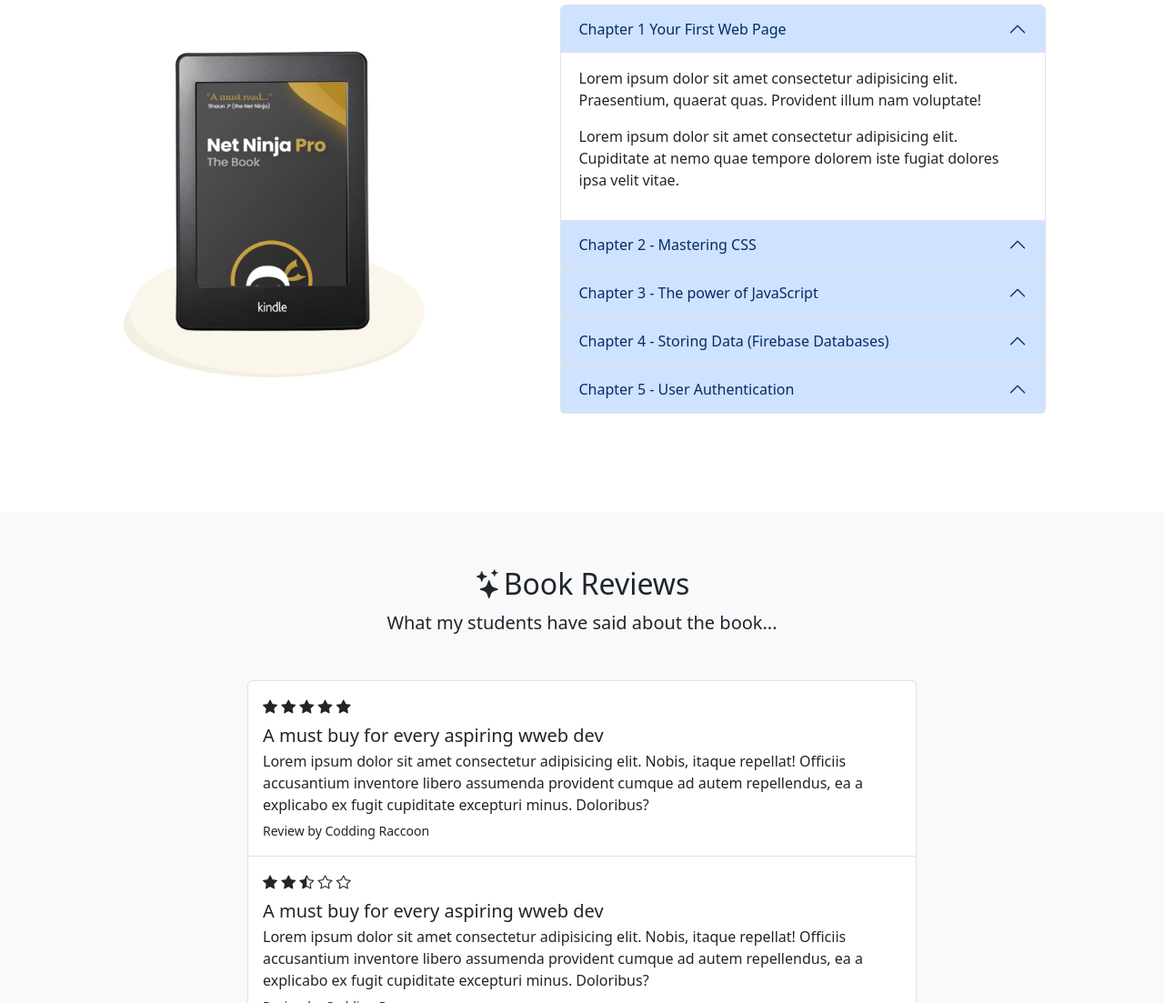
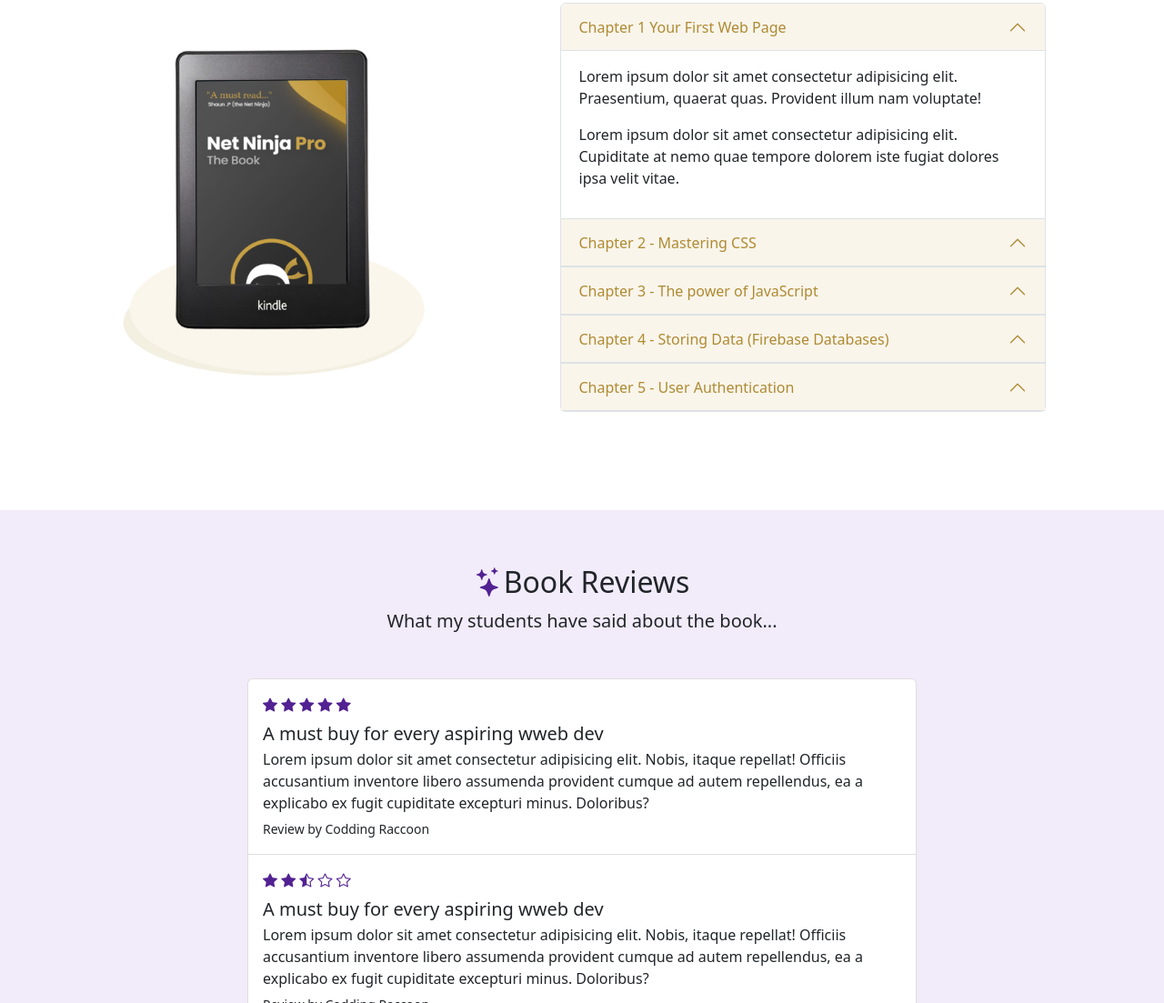
Before and after one commit to Yakub357/bootstrap-project-1, a website: page index.html in a window 1280 px wide. Shown: the part 1697-2800 px from the top of the page at 91% size. Drawn offline with nearby package versions, Linux system fonts and the light colour scheme.

Commit message:
lesson-19 completed, boostrap costomization added to change the primary colos

```diff
--- a/index.html
+++ b/index.html
@@ -6,12 +6,7 @@
     <meta name="viewport" content="width=device-width, initial-scale=1.0" />
     <title>Coding Racoon - the Book</title>
 
-    <link
-      href="https://cdn.jsdelivr.net/npm/bootstrap@5.3.0-alpha3/dist/css/bootstrap.min.css"
-      rel="stylesheet"
-      integrity="sha384-KK94CHFLLe+nY2dmCWGMq91rCGa5gtU4mk92HdvYe+M/SXH301p5ILy+dN9+nJOZ"
-      crossorigin="anonymous"
-    />
+    <link rel="stylesheet" href="./css/main.min.css" />
     <link
       rel="stylesheet"
       href="https://cdn.jsdelivr.net/npm/bootstrap-icons@1.10.4/font/bootstrap-icons.css"
@@ -390,17 +385,17 @@
 
     <!-- * Reviews list -->
     <!-- ? Using LIST GROUP -->
-    <section id="reviews" class="bg-light">
+    <section id="reviews" class="bg-altlight">
       <div class="container-lg">
         <div class="text-center">
-          <h2><i class="bi bi-stars"></i>Book Reviews</h2>
+          <h2><i class="bi bi-stars text-altdark"></i>Book Reviews</h2>
           <p class="lead">What my students have said about the book...</p>
         </div>
         <div class="row justify-content-center my-5">
           <div class="col-lg-8">
             <div class="list-group">
               <div class="list-group-item py-3">
-                <div class="pb-2">
+                <div class="pb-2 text-altdark">
                   <i class="bi bi-star-fill"></i>
                   <i class="bi bi-star-fill"></i>
                   <i class="bi bi-star-fill"></i>
@@ -417,7 +412,7 @@
                 <small>Review by Codding Raccoon</small>
               </div>
               <div class="list-group-item py-3">
-                <div class="pb-2">
+                <div class="pb-2 text-altdark">
                   <i class="bi bi-star-fill"></i>
                   <i class="bi bi-star-fill"></i>
                   <i class="bi bi-star-half"></i>
@@ -434,7 +429,7 @@
                 <small>Review by Codding Raccoon</small>
               </div>
               <div class="list-group-item py-3">
-                <div class="pb-2">
+                <div class="pb-2 text-altdark">
                   <i class="bi bi-star-fill"></i>
                   <i class="bi bi-star-fill"></i>
                   <i class="bi bi-star-fill"></i>
--- /dev/null
+++ b/sass/main.scss
@@ -0,0 +1,17 @@
+// * Custom variables
+$primary: #c29938;
+$light: #fbf5e5;
+
+// * Custom color themes
+@import "../node_modules/bootstrap/scss/functions";
+@import "../node_modules/bootstrap/scss/variables";
+
+$custom-theme-colors: (
+  "altlight": #f2ebfa,
+  "altdark": #522192,
+);
+
+$theme-colors: map-merge($custom-theme-colors, $theme-colors);
+
+// * Import Bootstrap
+@import "../node_modules/bootstrap/scss/bootstrap";
```
Also changed, not shown: package.json (added, +14 -0 lines), css/main.min.css (added), 2 other files.
